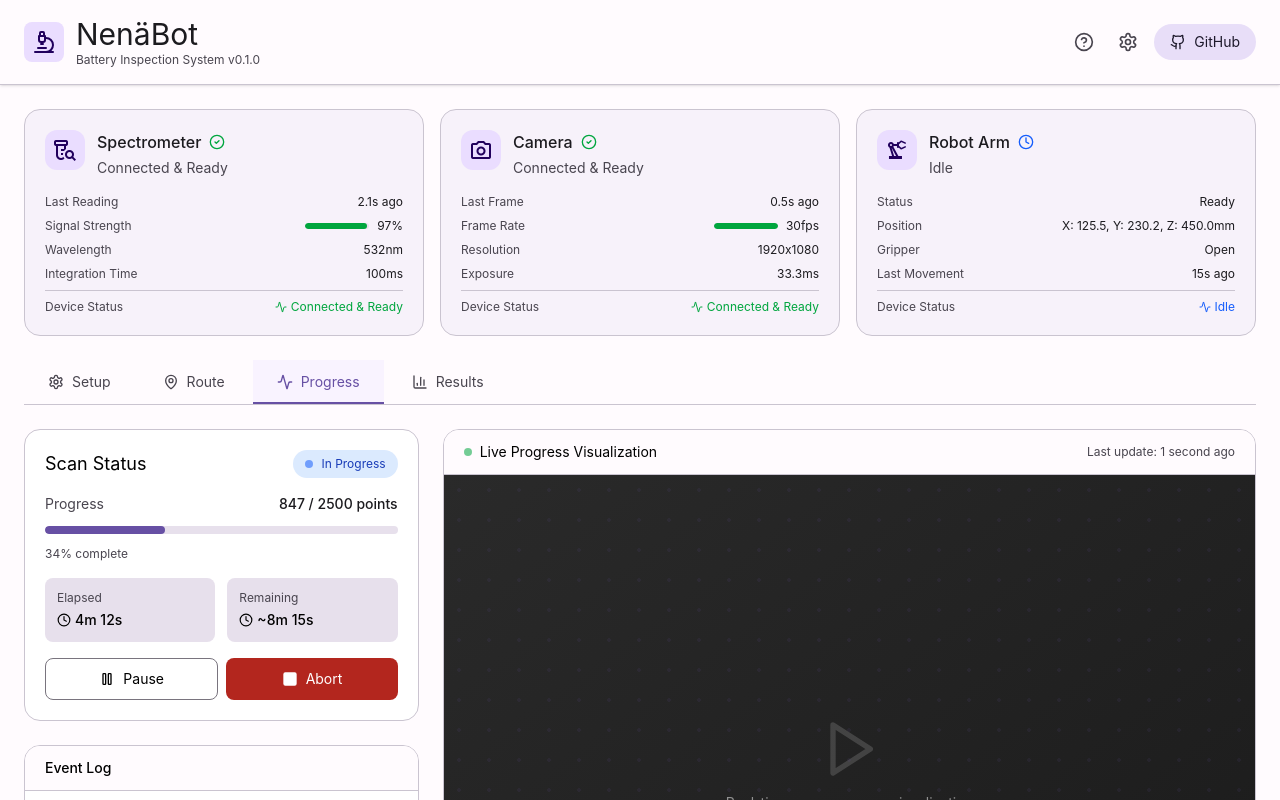
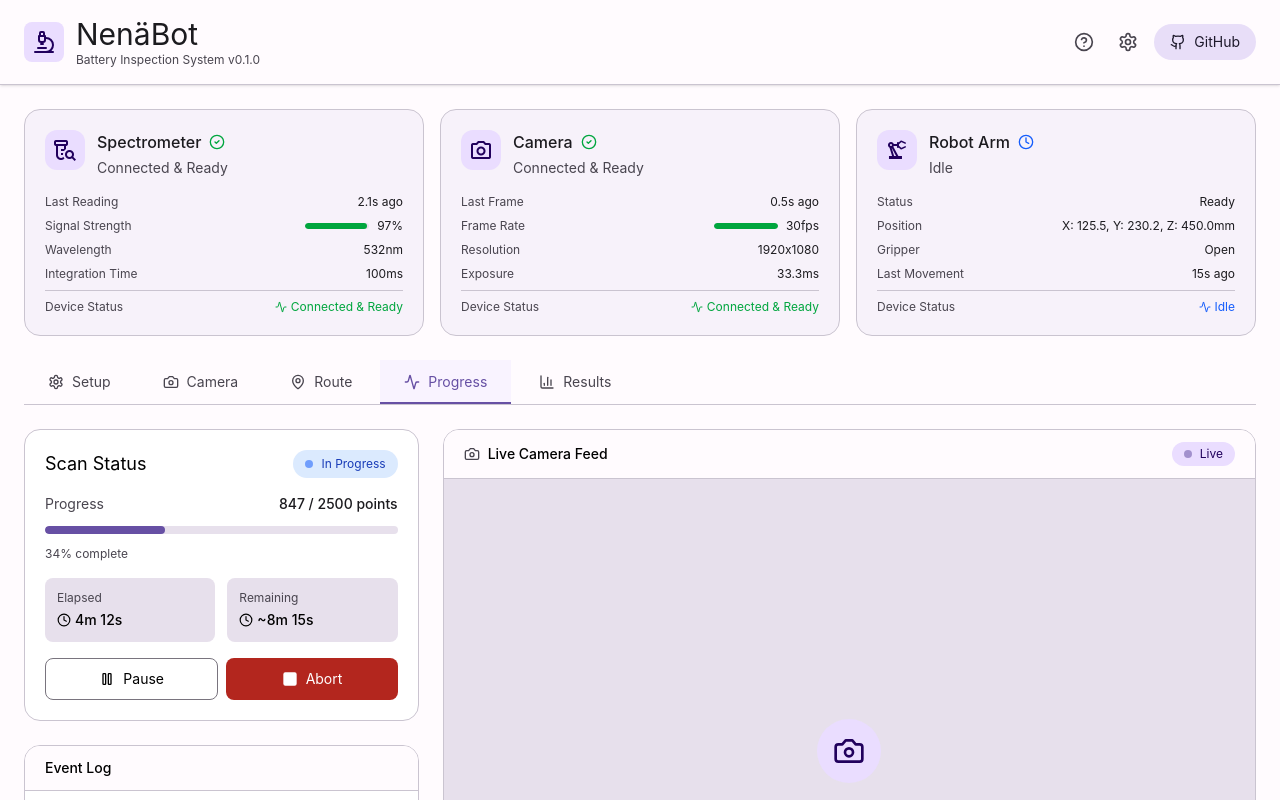
Before and after one commit to NenaBot/nenabot-frontend, a React (Vite) app: page / in a window 1280 px wide. Both pictures are taken after a click on the button "Progress". Shown: the top 800 px of the page. Built offline with nearby package versions, Linux system fonts and the light colour scheme.

Commit message:
feat: added CameraVerify Tab and made a reusable live view component

```diff
--- a/src/App.tsx
+++ b/src/App.tsx
@@ -3,6 +3,7 @@
 import { StatusCards } from './components/StatusCards';
 import { TabNavigation } from './components/TabNavigation';
 import { SetupTab } from './components/SetupTab';
+import { CameraTab } from './components/CameraTab';
 import { RouteTab } from './components/RouteTab';
 import { ProgressTab } from './components/ProgressTab';
 import { ResultsTab } from './components/ResultsTab';
@@ -14,6 +15,8 @@
     switch (activeTab) {
       case 'setup':
         return <SetupTab />;
+      case 'camera':
+        return <CameraTab onNext={() => setActiveTab('route')} />;
       case 'route':
         return <RouteTab />;
       case 'progress':
--- a/src/components/CameraTab.tsx
+++ b/src/components/CameraTab.tsx
@@ -1,4 +1,5 @@
-import { Camera, CheckCircle, AlertTriangle, ChevronRight } from 'lucide-react';
+import { CheckCircle, AlertTriangle, ChevronRight } from 'lucide-react';
+import { CameraView } from './CameraView';
 
 interface CameraTabProps {
   onNext?: () => void;
@@ -17,32 +18,27 @@
         </div>
       </div>
 
-      {/* Camera Feed */}
-      <section className="border border-(--md-sys-color-outline-variant) rounded-2xl overflow-hidden bg-(--md-sys-color-surface-container-lowest)">
-        <div className="flex items-center justify-between px-5 py-3 border-b border-(--md-sys-color-outline-variant) bg-(--md-sys-color-surface)">
-          <div className="flex items-center gap-2">
-            <Camera className="w-4 h-4 text-(--md-sys-color-on-surface-variant)" />
-            <h3 className="font-medium">Live Camera Feed</h3>
-          </div>
-          <div className="flex items-center gap-2 px-3 py-1 bg-(--md-sys-color-primary-container) rounded-full text-xs text-(--md-sys-color-on-primary-container)">
-            <div className="w-2 h-2 bg-(--md-sys-color-primary) rounded-full animate-pulse" />
-            Live
-          </div>
+      {/* Camera Feed & Confirmation */}
+      <div className="grid grid-cols-1 lg:grid-cols-3 gap-6">
+        <div className="lg:col-span-2">
+          <CameraView title="Live Camera Feed" showStatus={true} height="standard" />
         </div>
 
-        {/* Camera View Placeholder */}
-        <div className="aspect-video bg-(--md-sys-color-surface-variant) flex items-center justify-center">
-          <div className="text-center p-8">
-            <div className="w-20 h-20 bg-(--md-sys-color-primary-container) rounded-full flex items-center justify-center mx-auto mb-4">
-              <Camera className="w-10 h-10 text-(--md-sys-color-on-primary-container)" />
-            </div>
-            <h4 className="text-lg mb-2">Camera Feed</h4>
-            <p className="text-sm text-(--md-sys-color-on-surface-variant)">
-              Camera stream will appear here when connected
-            </p>
-          </div>
+        {/* Confirmation Section */}
+        <div className="border border-(--md-sys-color-primary) rounded-2xl p-6 bg-(--md-sys-color-primary-container)/10 flex flex-col justify-center">
+          <h3 className="font-medium mb-3">Ready to Continue?</h3>
+          <p className="text-sm text-(--md-sys-color-on-surface-variant) mb-6">
+            Once you've verified the camera feed, lighting conditions, and battery detection, proceed to route planning.
+          </p>
+          <button
+            onClick={onNext}
+            className="w-full px-6 py-3 bg-(--md-sys-color-primary) text-(--md-sys-color-on-primary) rounded-full flex items-center justify-center gap-2 hover:shadow-lg transition-all text-sm"
+          >
+            Continue to Route
+            <ChevronRight className="w-4 h-4" />
+          </button>
         </div>
-      </section>
+      </div>
 
       {/* Verification Checklist */}
       <section className="border border-(--md-sys-color-outline-variant) rounded-2xl p-6 bg-(--md-sys-color-surface-container-lowest)">
@@ -81,38 +77,14 @@
               <AlertTriangle className="w-5 h-5 text-(--md-sys-color-on-primary-container)" />
             </div>
             <div className="flex-1">
-              <h4 className="font-medium mb-1">CSV Battery Detection</h4>
+              <h4 className="font-medium mb-1">Battery Detection</h4>
               <p className="text-sm text-(--md-sys-color-on-surface-variant) mb-3">
-                Confirm that the battery detection algorithm correctly identifies battery positions from the CSV file. Verify that all expected batteries are detected and properly marked.
+                Confirm that the battery detection algorithm correctly identifies battery positions. Verify that all expected batteries are detected and properly marked.
               </p>
-              <div className="flex items-center gap-2 text-xs">
-                <span className="px-2 py-1 bg-(--md-sys-color-surface-variant) rounded">
-                  Status: Pending Verification
-                </span>
-              </div>
             </div>
           </div>
         </div>
       </section>
-
-      {/* Confirmation Section */}
-      <div className="border border-(--md-sys-color-primary) rounded-2xl p-6 bg-(--md-sys-color-primary-container)/10">
-        <div className="flex items-start gap-4">
-          <div className="flex-1">
-            <h3 className="font-medium mb-2">Ready to Continue?</h3>
-            <p className="text-sm text-(--md-sys-color-on-surface-variant)">
-              Once you've verified the camera feed, lighting conditions, and battery detection, proceed to the route planning stage.
-            </p>
-          </div>
-          <button
-            onClick={onNext}
-            className="px-6 py-3 bg-(--md-sys-color-primary) text-(--md-sys-color-on-primary) rounded-full flex items-center gap-2 hover:shadow-lg transition-all text-sm whitespace-nowrap"
-          >
-            Continue to Route Planning
-            <ChevronRight className="w-4 h-4" />
-          </button>
-        </div>
-      </div>
     </div>
   );
 }
--- /dev/null
+++ b/src/components/CameraView.tsx
@@ -0,0 +1,50 @@
+import { Camera } from 'lucide-react';
+
+interface CameraViewProps {
+  title?: string;
+  showStatus?: boolean;
+  height?: 'compact' | 'standard' | 'full';
+}
+
+export function CameraView({
+  title = 'Live Camera Feed',
+  showStatus = true,
+  height = 'standard'
+}: CameraViewProps) {
+  const heightMap = {
+    compact: 'aspect-video',
+    standard: 'aspect-video',
+    full: 'h-[600px]'
+  };
+
+  return (
+    <div className="border border-(--md-sys-color-outline-variant) rounded-2xl overflow-hidden bg-(--md-sys-color-surface-container-lowest)">
+      {/* Header */}
+      <div className="flex items-center justify-between px-5 py-3 border-b border-(--md-sys-color-outline-variant) bg-(--md-sys-color-surface)">
+        <div className="flex items-center gap-2">
+          <Camera className="w-4 h-4 text-(--md-sys-color-on-surface-variant)" />
+          <h3 className="text-sm font-medium">{title}</h3>
+        </div>
+        {showStatus && (
+          <div className="flex items-center gap-2 px-3 py-1 bg-(--md-sys-color-primary-container) rounded-full text-xs text-(--md-sys-color-on-primary-container)">
+            <div className="w-2 h-2 bg-(--md-sys-color-primary) rounded-full animate-pulse" />
+            Live
+          </div>
+        )}
+      </div>
+
+      {/* Camera Feed Placeholder */}
+      <div className={`${heightMap[height]} w-full bg-(--md-sys-color-surface-variant) flex items-center justify-center`}>
+        <div className="text-center p-6">
+          <div className="w-16 h-16 bg-(--md-sys-color-primary-container) rounded-full flex items-center justify-center mx-auto mb-3">
+            <Camera className="w-8 h-8 text-(--md-sys-color-on-primary-container)" />
+          </div>
+          <h4 className="text-base font-medium text-(--md-sys-color-on-surface) mb-1">Camera Feed</h4>
+          <p className="text-xs text-(--md-sys-color-on-surface-variant)">
+            Camera stream will appear here when connected
+          </p>
+        </div>
+      </div>
+    </div>
+  );
+}
--- a/src/components/ProgressTab.tsx
+++ b/src/components/ProgressTab.tsx
@@ -1,5 +1,6 @@
 import React from 'react';
-import { Square, Pause, Play, AlertTriangle, CheckCircle, Clock } from 'lucide-react';
+import { Square, Pause, AlertTriangle, CheckCircle, Clock } from 'lucide-react';
+import { CameraView } from './CameraView';
 
 export function ProgressTab() {
   const events = [
@@ -146,33 +147,9 @@
         </section>
       </div>
 
-      {/* Right Panel - Live Visualization */}
+      {/* Right Panel - Live Camera Feed */}
       <div className="lg:col-span-2">
-        <div className="border border-(--md-sys-color-outline-variant) rounded-2xl overflow-hidden bg-(--md-sys-color-surface-container-lowest)">
-          <div className="flex items-center justify-between px-5 py-3 border-b border-(--md-sys-color-outline-variant) bg-(--md-sys-color-surface)">
-            <div className="flex items-center gap-2">
-              <div className="w-2 h-2 rounded-full bg-green-600 animate-pulse" />
-              <span className="text-sm">Live Progress Visualization</span>
-            </div>
-            <div className="text-xs text-(--md-sys-color-on-surface-variant)">
-              Last update: 1 second ago
-            </div>
-          </div>
-
-          <div className="w-full h-[600px] bg-gradient-to-br from-[#2a2a2a] to-[#1a1a1a] flex items-center justify-center relative">
-            <div className="text-center text-white/50">
-              <Play className="w-16 h-16 mx-auto mb-3 opacity-30" />
-              <p className="text-sm">Real-time scan progress visualization</p>
-              <p className="text-xs mt-1">Heat map and measurements will display here</p>
-            </div>
-
-            {/* Simulated scan pattern */}
-            <div className="absolute inset-0 opacity-20" style={{
-              backgroundImage: 'radial-gradient(circle, rgba(103,80,164,0.5) 2px, transparent 2px)',
-              backgroundSize: '30px 30px'
-            }} />
-          </div>
-        </div>
+        <CameraView title="Live Camera Feed" showStatus={true} height="full" />
       </div>
     </div>
   );
--- a/src/components/TabNavigation.tsx
+++ b/src/components/TabNavigation.tsx
@@ -1,4 +1,4 @@
-import { Settings, MapPin, Activity, BarChart3 } from 'lucide-react';
+import { Settings, MapPin, Activity, BarChart3, Camera } from 'lucide-react';
 
 interface TabNavigationProps {
   activeTab: string;
@@ -8,6 +8,7 @@
 export function TabNavigation({ activeTab, onTabChange }: TabNavigationProps) {
   const tabs = [
     { id: 'setup', label: 'Setup', icon: Settings, description: 'Configure scan parameters' },
+    { id: 'camera', label: 'Camera', icon: Camera, description: 'Verify camera and detection' },
     { id: 'route', label: 'Route', icon: MapPin, description: 'Plan scan route' },
     { id: 'progress', label: 'Progress', icon: Activity, description: 'Monitor live scanning' },
     { id: 'results', label: 'Results', icon: BarChart3, description: 'View analysis' },
```
